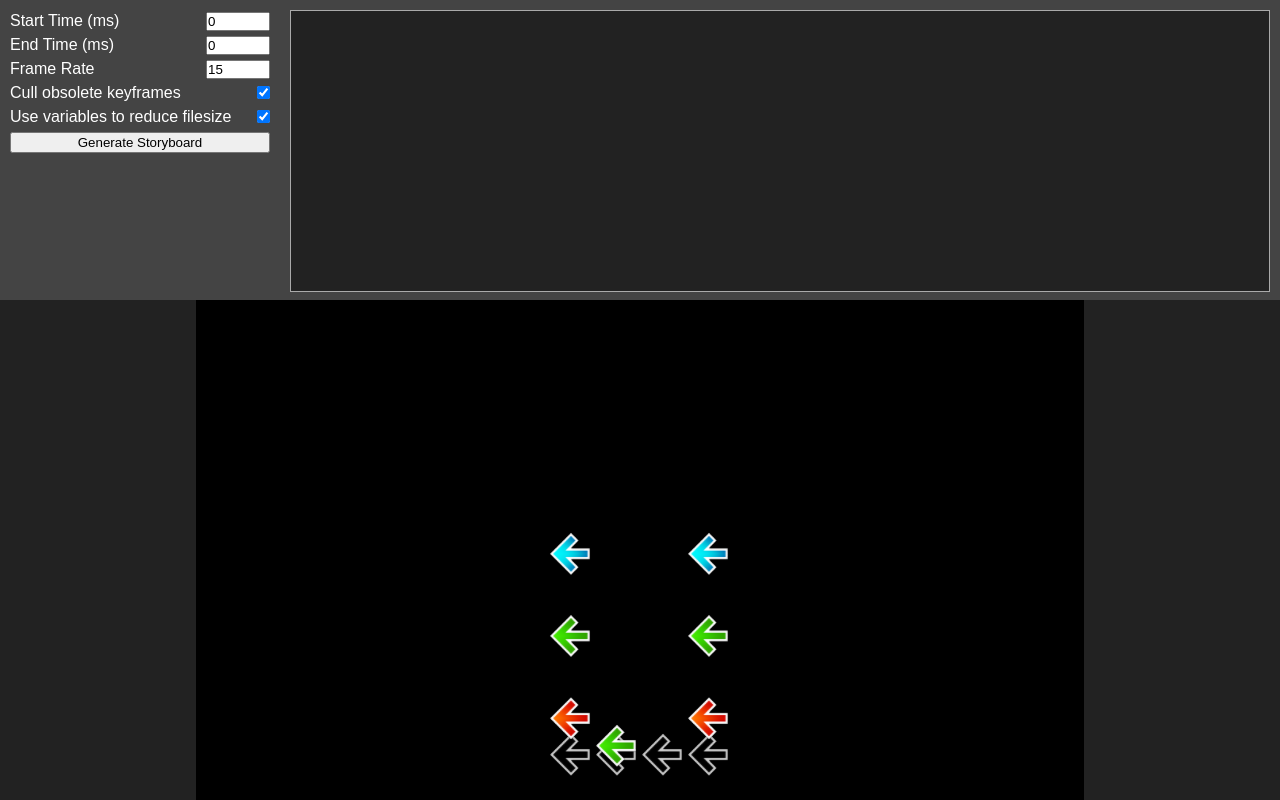
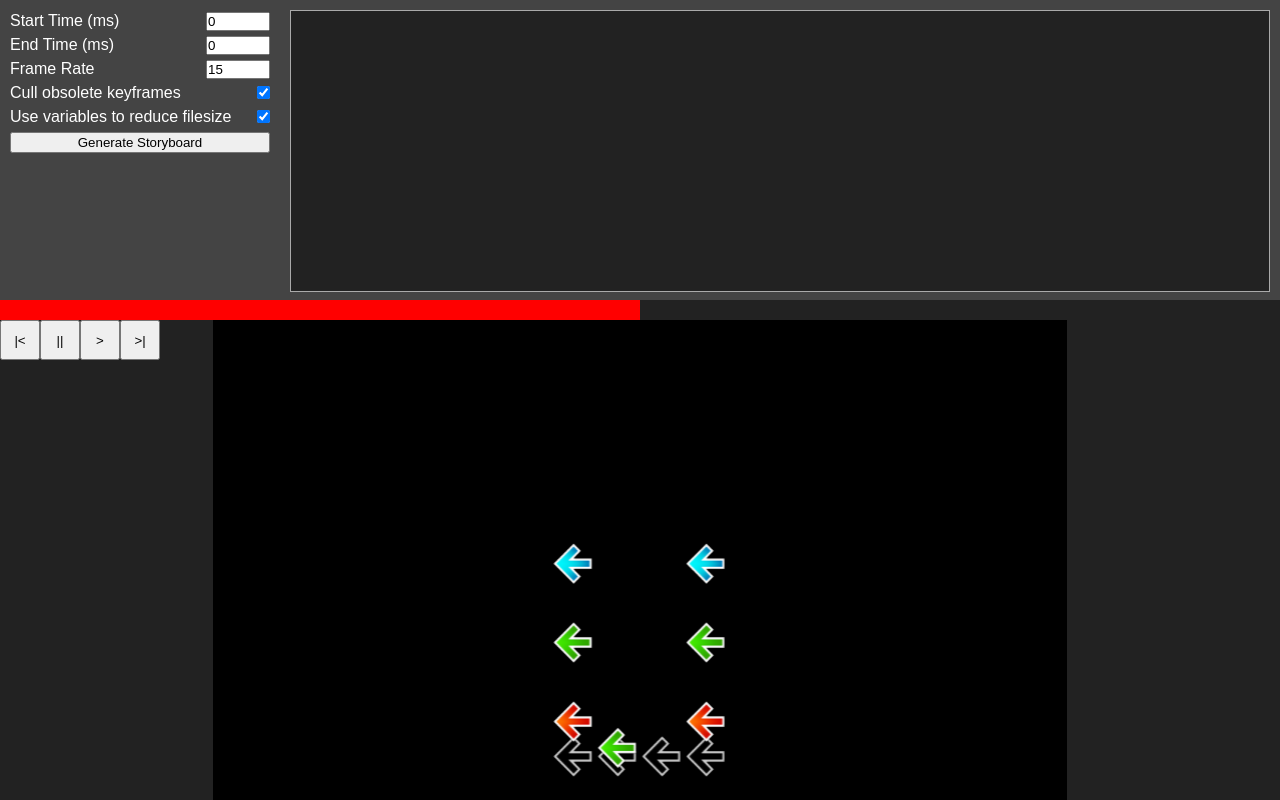
Before and after one commit to Camopoltergeist/storyboard-script, a website built with webpack: page src/index.html in a window 1280 px wide. Built offline with nearby package versions, Linux system fonts and the light colour scheme.

Commit message:
Implement timeline display

```diff
--- a/src/dock.ts
+++ b/src/dock.ts
@@ -7,6 +7,8 @@ const endTimeElement = document.getElementById("endTime") as HTMLInputElement |
 const frameRateElement = document.getElementById("frameRate") as HTMLInputElement | null;
 const progressBarElement = document.getElementById("progressBar") as HTMLInputElement | null;
 const optionsElement = document.getElementById("options") as HTMLDivElement | null;
+const timelineDisplayElement = document.getElementById("timelineDisplay") as HTMLDivElement | null;
+const timelineContainerElement = document.getElementById("timelineContainer") as HTMLDivElement | null;
 
 if(cullKeyframesElement === null ||
 	useVariableCompressionElement === null ||
@@ -16,7 +18,9 @@ if(cullKeyframesElement === null ||
 	endTimeElement === null ||
 	frameRateElement === null ||
 	progressBarElement === null ||
-	optionsElement === null
+	optionsElement === null ||
+	timelineDisplayElement === null ||
+	timelineContainerElement === null
 	){
 	throw new Error("Could not find option elements in document!");
 }
@@ -38,7 +42,7 @@ export interface GenerateOptions{
 	frameRate: number;
 }
 
-function generateListenerWrapper(e: MouseEvent){
+function getOptions(): GenerateOptions{
 	const cullKeyframes = (cullKeyframesElement as HTMLInputElement).checked;
 	const useVariableCompression = (useVariableCompressionElement as HTMLInputElement).checked;
 	const startTime = Number((startTimeElement as HTMLInputElement).value);
@@ -52,6 +56,12 @@ function generateListenerWrapper(e: MouseEvent){
 		endTime,
 		frameRate
 	};
+
+	return options;
+}
+
+function generateListenerWrapper(e: MouseEvent){
+	const options = getOptions();
 
 	saveOptions(options);
 	generateListener(options);
@@ -109,3 +119,26 @@ function saveOptions(options: GenerateOptions){
 }
 
 loadOptions();
+
+export function setTimelineDisplayTime(time: number){
+	const options = getOptions();
+
+	const widthScale = time / options.endTime;
+	setTimelineDisplay(widthScale);
+}
+
+function setTimelineDisplay(widthScale: number){
+	const finalPercent = widthScale * 100;
+	(timelineDisplayElement as HTMLDivElement).style.width = `${finalPercent}%`;
+}
+
+function setTimelineDisplayPixels(width: number){
+	const elemWidth = (timelineContainerElement as HTMLDivElement).offsetWidth;
+	const widthScale = width / elemWidth;
+
+	setTimelineDisplay(widthScale);
+}
+
+timelineContainerElement.addEventListener("click", (e) => {
+	setTimelineDisplayPixels(e.offsetX);
+});
--- a/src/index.html
+++ b/src/index.html
@@ -110,6 +110,38 @@
 				height: 100%;
 				width: 0;
 			}
+
+			#timelineContainer{
+				background-color: #222;
+				position: relative;
+				height: 20px;
+			}
+
+			#timelineControlContainer{
+				position: absolute;
+				bottom: -40px;
+				left: 0;
+				display: flex;
+				flex-direction: row;
+				margin: 0;
+			}
+
+			#timelineDisplay{
+				background-color: red;
+				margin: 0;
+				width: 50%;
+				height: 100%;
+			}
+
+			#timelineDisplayContainer{
+				height: 100%;
+			}
+
+			.timelineControl{
+				width: 40px;
+				height: 40px;
+				margin: 0;
+			}
 		</style>
 	</head>
 
@@ -129,6 +161,17 @@
 					<div id="storyboardOutput"></div>
 				</div>
 			</div>
+			<div id="timelineContainer">
+				<div id="timelineDisplayContainer">
+					<div id="timelineDisplay"></div>
+				</div>
+				<div id="timelineControlContainer">
+					<button class="timelineControl" id="skipToStartButton">|&lt;</button>
+					<button class="timelineControl" id="pauseButton">||</button>
+					<button class="timelineControl" id="playButton">&gt;</button>
+					<button class="timelineControl" id="skipToEndButton">&gt;|</button>
+				</div>
+			</div>
 			<div id="canvasContainer">
 				<canvas id="mainCanvas"></canvas>
 			</div>
--- a/src/main.ts
+++ b/src/main.ts
@@ -3,8 +3,8 @@ import { WebGLRenderer } from "three";
 import { createNoteMaterials, loadNoteTextures } from "./notetextureloader";
 
 import { generateStoryboard } from "./storyboard";
-import { disableOptions, enableOptions, GenerateOptions, setGenerateListener, setOutput, setProgressBar } from "./dock";
-import { TimelineController } from "./timelinecontroller";
+import { disableOptions, enableOptions, GenerateOptions, setGenerateListener, setOutput, setProgressBar, setTimelineDisplayTime } from "./dock";
+import { SceneController } from "./scenecontroller";
 import { TimelineClock } from "./clock";
 
 const mainCanvas = document.getElementById("mainCanvas") as HTMLCanvasElement | null;
@@ -30,12 +30,12 @@ const resizeObserver = new ResizeObserver((entries, observer) => {
 	}
 });
 
-let tlController: TimelineController;
+let tlController: SceneController;
 const tlClock = new TimelineClock();
 
 loadNoteTextures().then((textures) => {
 	const noteMaterials = createNoteMaterials(textures);
-	tlController = new TimelineController(noteMaterials);
+	tlController = new SceneController(noteMaterials);
 
 	resizeObserver.observe(renderer.domElement, { box: "device-pixel-content-box" });
 
@@ -83,6 +83,9 @@ function generateListener(options: GenerateOptions){
 setGenerateListener(generateListener);
 
 function animationLoop(time: number){
-	tlController.update(tlClock.time);
+	const tlTime = tlClock.time;
+	setTimelineDisplayTime(tlTime);
+
+	tlController.update(tlTime);
 	renderer.render(tlController.scene, tlController.camera);
 }
--- a/src/timelinecontroller.ts
+++ b/src/scenecontroller.ts
@@ -4,7 +4,7 @@ import { Playfield } from "./playfield";
 import noteData from "./murasame.json";
 import { updateAnimations } from "./animations";
 
-export class TimelineController{
+export class SceneController{
 	readonly scene: Scene;
 	readonly camera: PerspectiveCamera;
 
--- a/src/storyboard.ts
+++ b/src/storyboard.ts
@@ -1,7 +1,7 @@
 import { GenerateOptions } from "./dock";
 import { Playfield } from "./playfield";
 import { SBAble, SBSprite } from "./sbable";
-import { TimelineController } from "./timelinecontroller";
+import { SceneController } from "./scenecontroller";
 
 const variableString = `[Variables]
 $m= M,0,
@@ -11,7 +11,7 @@ $s= S,0,
 $f= F,0,
 `;
 
-export function* generateStoryboard(tlController: TimelineController, options: GenerateOptions) {
+export function* generateStoryboard(tlController: SceneController, options: GenerateOptions) {
 	const sbAbles: SBAble[] = [];
 	const playfields: Playfield[] = [];
 
```
